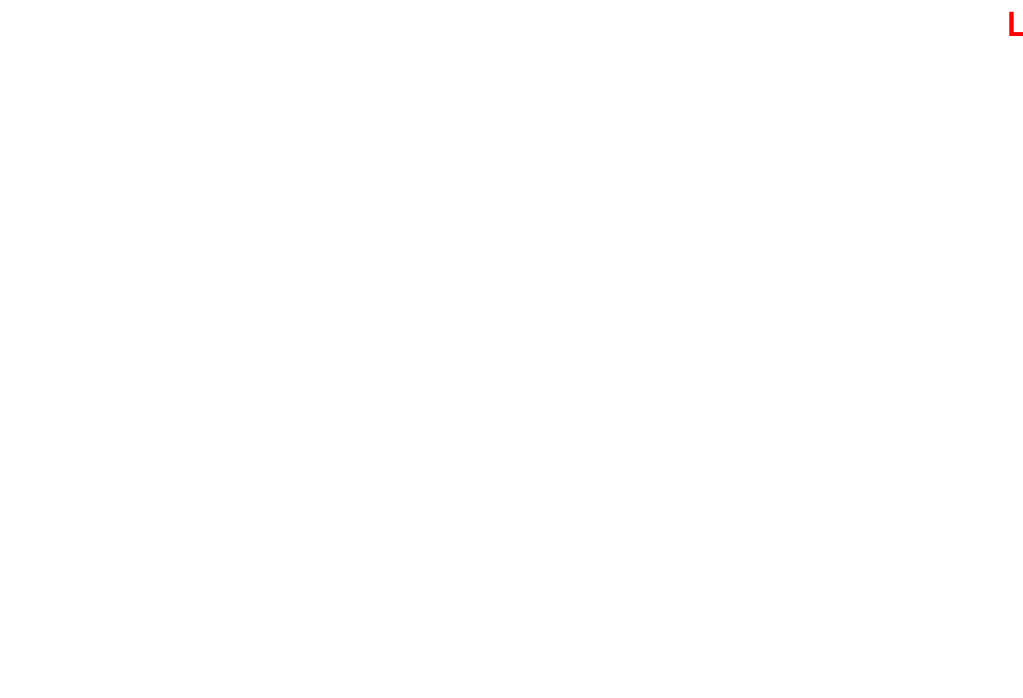
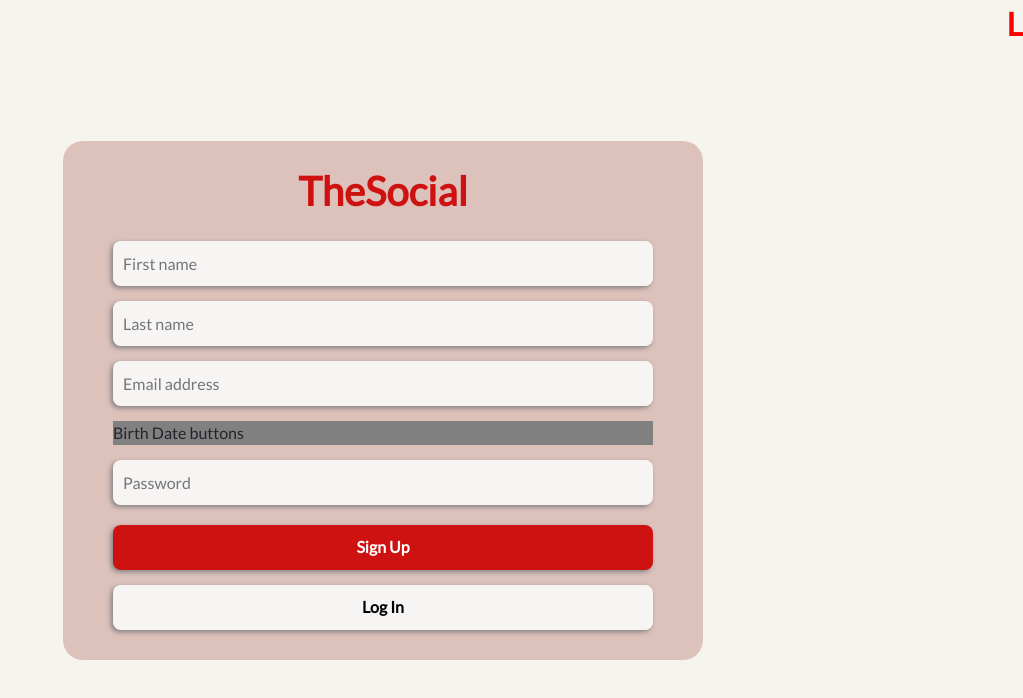
Before and after one commit to mallen92/mikeSocialMediaClient, a React (Create React App) app: page /signup in a window 1280 px wide. Before the commit this address had no page. Shown: the top 698 px of the page, without its empty margins (257-1280 px from the left). Built offline with nearby package versions, Linux system fonts and the light colour scheme.

Commit message:
created SignUpPage component

```diff
--- a/src/App.js
+++ b/src/App.js
@@ -1,6 +1,6 @@
 import { BrowserRouter, Routes, Route } from "react-router-dom";
 import { LoginPage } from "./components/LoginPage";
-import { RegistrationPage } from "./components/RegistrationPage";
+import { SignupPage } from "./components/SignupPage";
 import { UserTest } from "./components/UserTest";
 import "./App.css";
 import "./breakpoints.css";
@@ -11,7 +11,7 @@ function App() {
       <BrowserRouter>
         <Routes>
           <Route path="/" element={<LoginPage />} />
-          <Route path="/register" element={<RegistrationPage />} />
+          <Route path="/signup" element={<SignupPage />} />
           <Route path="/test" element={<UserTest />} />
         </Routes>
       </BrowserRouter>
--- a/src/components/LoginPage.js
+++ b/src/components/LoginPage.js
@@ -1,7 +1,7 @@
 import { useState } from "react";
 import { useDispatch } from "react-redux";
 import { setUser } from "../state/userSlice";
-import { Link, useNavigate } from "react-router-dom";
+import { useNavigate } from "react-router-dom";
 import axios from "axios";
 import "../styles/LoginRegistration.css";
 
@@ -47,8 +47,8 @@ export const LoginPage = () => {
           : <></>}
 
           <div className="formButtonContainer">
-            <button type="submit" className="formButton logInButton">Log In</button>
-            <button className="formButton signUpButton"><Link to="/register" className="signUpButtonLabel">Sign Up</Link></button>
+            <button type="submit" className="formButton loginFormLogInButton">Log In</button>
+            <button className="formButton loginFormSignUpButton" onClick={(e) => navigate("/signup")}>Sign Up</button>
           </div>
         </form>
       </div>
--- a/src/components/RegistrationPage.js
+++ /dev/null
@@ -1,5 +0,0 @@
-import React from "react";
-
-export const RegistrationPage = () => {
-  return <div>RegistrationPage</div>;
-};
--- /dev/null
+++ b/src/components/SignupPage.js
@@ -0,0 +1,54 @@
+import { useState } from "react";
+import { useDispatch } from "react-redux";
+import { setUser } from "../state/userSlice";
+import { useNavigate } from "react-router-dom";
+import axios from "axios";
+import "../styles/LoginRegistration.css";
+
+export const SignupPage = () => {
+  const [firstName, setFirstName] = useState("");
+  const [lastName, setLastName] = useState("");
+  const [email, setEmail] = useState("");
+  const [password, setPassword] = useState("");
+  const [birthDate, setBirthDate] = useState("");
+  const [error, setError] = useState("");
+  const dispatch = useDispatch();
+  const navigate = useNavigate();
+
+  const registerUser = async (event) => {
+    event.preventDefault();
+  }
+
+  return (
+    <div className="componentBody">
+    <div className="formContainer">
+      <form className="formContents" onSubmit={registerUser}>
+        <div className="formTitle">TheSocial</div>
+
+        <div className="formInputs">
+          <input id="firstNameInput" className="formInput" placeholder="First name" onChange={(e) => setFirstName(e.target.value)}/>
+          <input id="lastNameInput" className="formInput" placeholder="Last name" onChange={(e) => setLastName(e.target.value)}/>
+          <input type="email" id="emailInput" className="formInput" placeholder="Email address" onChange={(e) => setEmail(e.target.value)}/>
+
+          <div className="birthDateButtonContainer">
+            Birth Date buttons
+          </div>
+
+          <input type="password" id="passwordInput" className="formInput" placeholder="Password" onChange={(e) => setPassword(e.target.value)}/>
+        </div>
+
+        { error ?
+        <div className="errorContainer">
+          {error}
+        </div>
+        : <></>}
+
+        <div className="formButtonContainer">
+          <button type="submit" className="formButton signupFormSignUpButton">Sign Up</button>
+          <button className="formButton signupFormLogInButton" onClick={() => navigate("/")}>Log In</button>
+        </div>
+      </form>
+    </div>
+  </div>
+  )
+};
--- a/src/styles/LoginRegistration.css
+++ b/src/styles/LoginRegistration.css
@@ -44,6 +44,10 @@
     outline: 2px solid black;
   }
 
+  .birthDateButtonContainer {
+    background-color: grey;
+  }
+
   .errorContainer {
     text-align: center;
     padding: 10px;
@@ -70,20 +74,17 @@
     box-shadow: -2px 2px 5px grey;
   }
 
-  .logInButton {
+  .loginFormLogInButton,
+  .signupFormSignUpButton {
     background-color: #ce1212;
     color: white;
     font-weight: bold;
   }
 
-  .signUpButton {
+  .loginFormSignUpButton,
+  .signupFormLogInButton {
     background-color: #fafafae8;
     font-weight: bold;
-  }
-
-  .signUpButtonLabel {
-    color: black;
-    text-decoration: none;
   }
 }
 
@@ -114,7 +115,8 @@
     outline: 3px solid #810000;
   }
 
-  .signUpButton {
+  .loginFormSignUpButton,
+  .signupFormLogInButton {
     margin-bottom: 10px;
   }
 }
```
